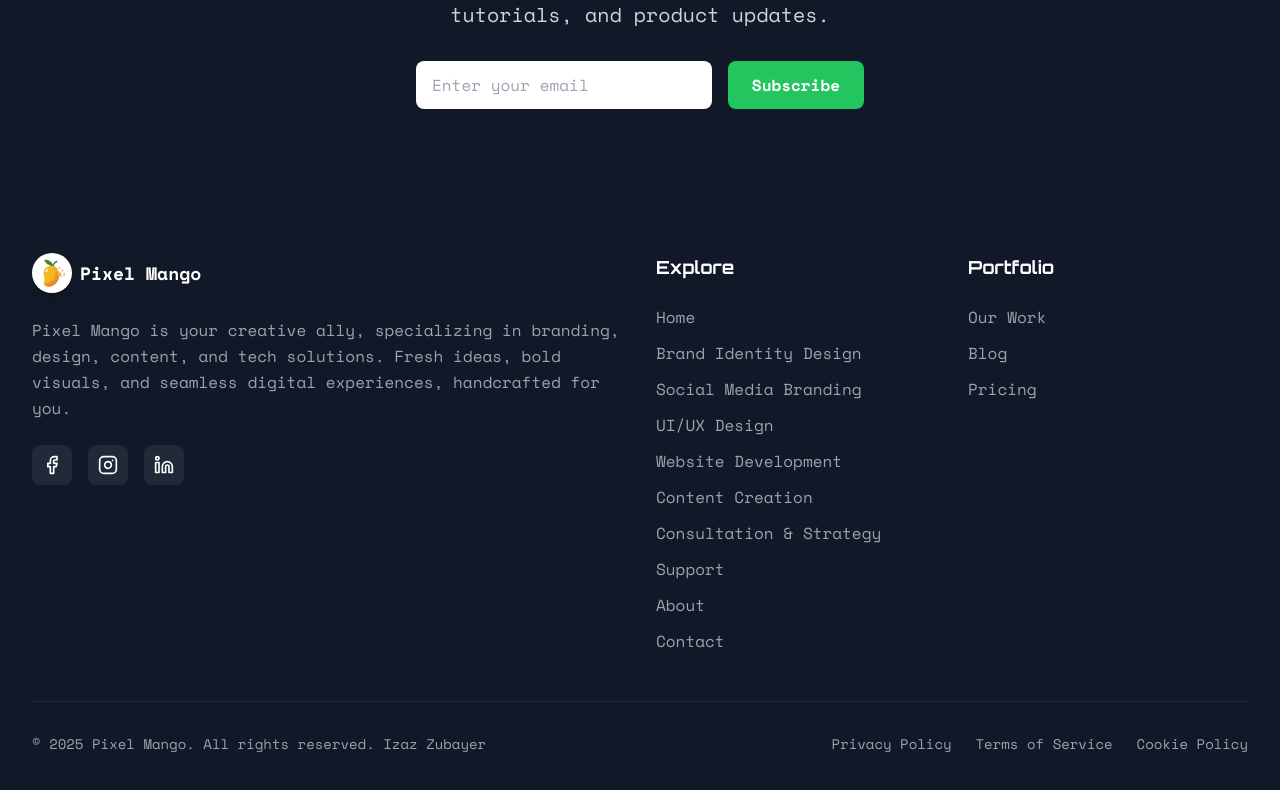
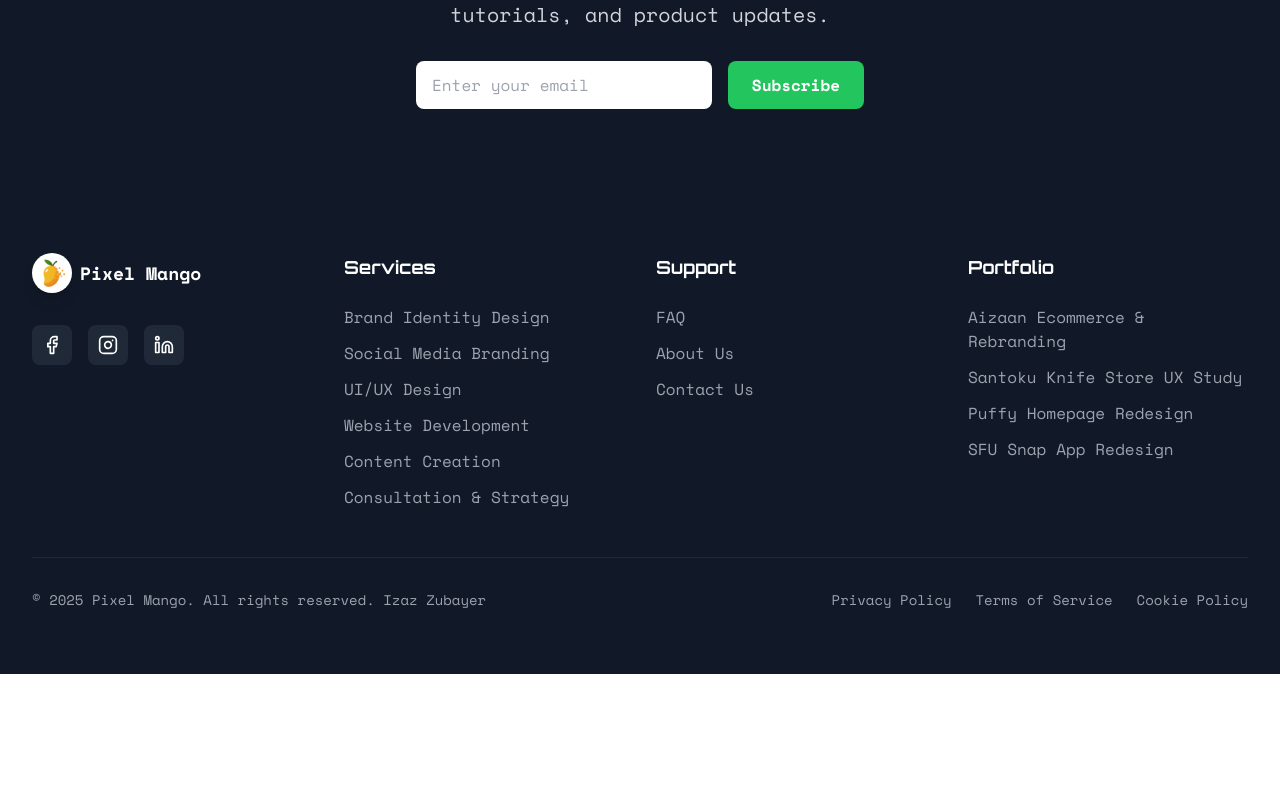
Before and after one commit to Izazzubayer/Updated-PM-Site, a React (Vite) app: page /blog in a window 1280 px wide. Shown: the part 1322-2112 px from the top of the page. After the commit the page ends 1996 px from the top, so only its background shows below. Built offline with nearby package versions, Linux system fonts and the light colour scheme; a web font is replaced by a local one.

Commit message:
Refactor footer content
Removed company description, updated services, support, and portfolio sections in the footer.

```diff
--- a/src/components/Footer.tsx
+++ b/src/components/Footer.tsx
@@ -2,18 +2,15 @@
 import React from 'react';
 import { Facebook, Instagram, Linkedin } from 'lucide-react';
 import { Link } from 'react-router-dom';
-import { useTranslation } from 'react-i18next';
 
 const Footer = () => {
-  const { t } = useTranslation();
-
   return (
     <footer className="bg-gray-900 dark:bg-gray-950 text-white">
       <div className="max-w-7xl mx-auto px-4 sm:px-6 lg:px-8 py-16">
         <div className="grid md:grid-cols-2 lg:grid-cols-4 gap-8">
-          {/* Company Info */}
-          <div className="lg:col-span-2 space-y-6">
-            <Link to="/" className="flex items-center space-x-2">
+          {/* Logo and Socials */}
+          <div className="lg:col-span-1 space-y-6 flex flex-col">
+            <Link to="/" className="flex items-center space-x-2 mb-2">
               <img
                 src="/lovable-uploads/59e78e85-cc0a-4c41-8037-5153fb6fd80c.png"
                 alt="Pixel Mango Logo"
@@ -21,11 +18,7 @@ const Footer = () => {
               />
               <span className="text-lg font-semibold">Pixel Mango</span>
             </Link>
-            <p className="text-gray-400 leading-relaxed">
-              Pixel Mango is your creative ally, specializing in branding, design, content, and tech solutions.
-              Fresh ideas, bold visuals, and seamless digital experiences, handcrafted for you.
-            </p>
-            <div className="flex space-x-4">
+            <div className="flex space-x-4 mt-2">
               <a
                 href="https://www.facebook.com/61576668292521"
                 target="_blank"
@@ -56,13 +49,10 @@ const Footer = () => {
             </div>
           </div>
 
-          {/* Navigation (matches header) */}
+          {/* Services */}
           <div>
-            <h3 className="text-lg font-semibold mb-6">Explore</h3>
+            <h3 className="text-lg font-semibold mb-6">Services</h3>
             <ul className="space-y-3">
-              <li>
-                <Link to="/" className="text-gray-400 hover:text-green-500 transition-colors">Home</Link>
-              </li>
               <li>
                 <Link to="/services/brand-identity" className="text-gray-400 hover:text-green-500 transition-colors">Brand Identity Design</Link>
               </li>
@@ -81,14 +71,21 @@ const Footer = () => {
               <li>
                 <Link to="/services/consultation-strategy" className="text-gray-400 hover:text-green-500 transition-colors">Consultation & Strategy</Link>
               </li>
+            </ul>
+          </div>
+
+          {/* Support */}
+          <div>
+            <h3 className="text-lg font-semibold mb-6">Support</h3>
+            <ul className="space-y-3">
               <li>
-                <Link to="/support" className="text-gray-400 hover:text-green-500 transition-colors">Support</Link>
+                <Link to="/support/FAQ" className="text-gray-400 hover:text-green-500 transition-colors">FAQ</Link>
               </li>
               <li>
-                <Link to="/about" className="text-gray-400 hover:text-green-500 transition-colors">About</Link>
+                <Link to="/support/AboutUs" className="text-gray-400 hover:text-green-500 transition-colors">About Us</Link>
               </li>
               <li>
-                <Link to="/contact" className="text-gray-400 hover:text-green-500 transition-colors">Contact</Link>
+                <Link to="/support/ContactUs" className="text-gray-400 hover:text-green-500 transition-colors">Contact Us</Link>
               </li>
             </ul>
           </div>
@@ -98,13 +95,16 @@ const Footer = () => {
             <h3 className="text-lg font-semibold mb-6">Portfolio</h3>
             <ul className="space-y-3">
               <li>
-                <Link to="/portfolio" className="text-gray-400 hover:text-green-500 transition-colors">Our Work</Link>
+                <Link to="/portfolio/aizaan-ecommerce-rebranding" className="text-gray-400 hover:text-green-500 transition-colors">Aizaan Ecommerce & Rebranding</Link>
               </li>
               <li>
-                <Link to="/blog" className="text-gray-400 hover:text-green-500 transition-colors">Blog</Link>
+                <Link to="/portfolio/santoku-knife-store-ux" className="text-gray-400 hover:text-green-500 transition-colors">Santoku Knife Store UX Study</Link>
               </li>
               <li>
-                <Link to="/pricing" className="text-gray-400 hover:text-green-500 transition-colors">Pricing</Link>
+                <Link to="/portfolio/puffy-homepage-redesign" className="text-gray-400 hover:text-green-500 transition-colors">Puffy Homepage Redesign</Link>
+              </li>
+              <li>
+                <Link to="/portfolio/sfu-snap-app-redesign" className="text-gray-400 hover:text-green-500 transition-colors">SFU Snap App Redesign</Link>
               </li>
             </ul>
           </div>
```
